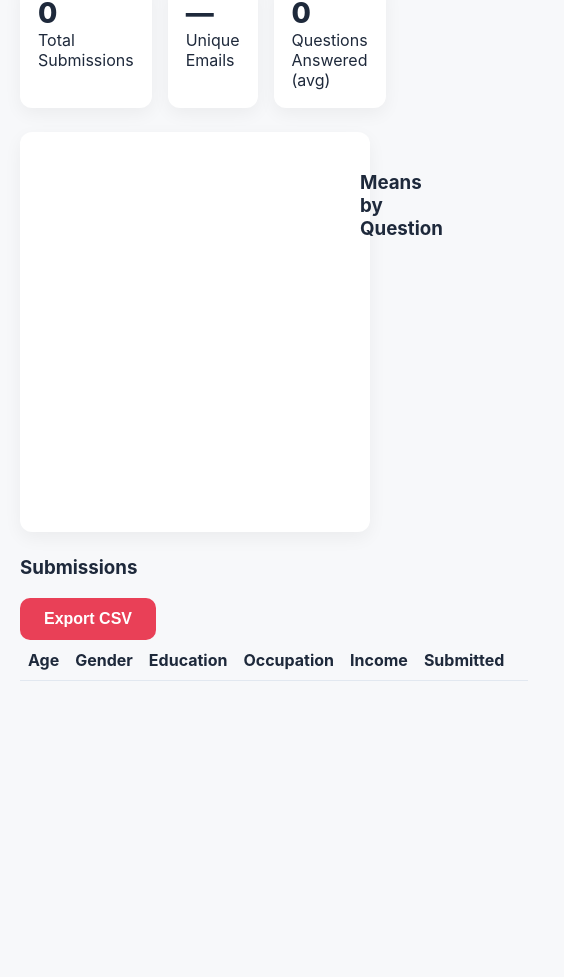
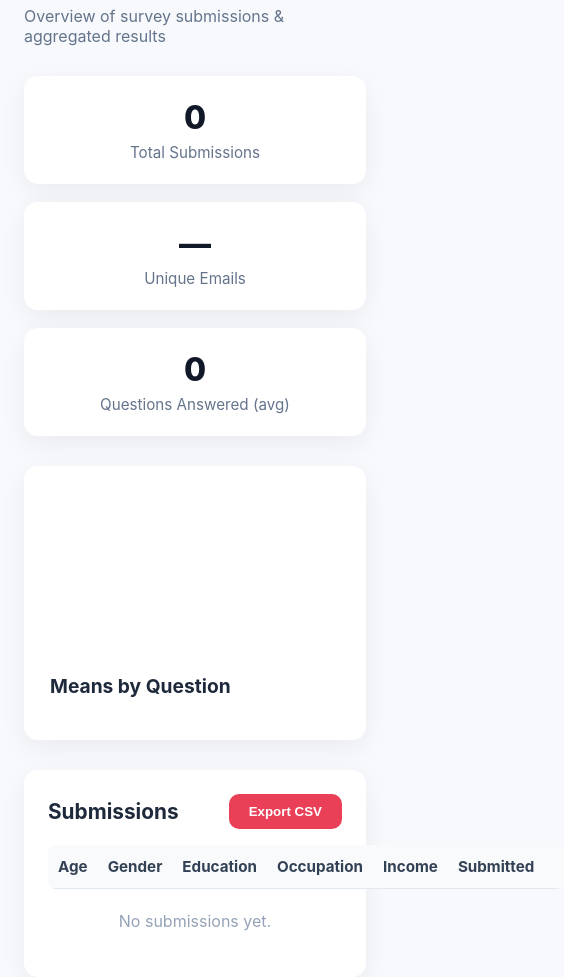
Before and after one commit to Badhan-alsoltech/AI-vs-Traditional, a website: page admin.html in a window 390 px wide. Shown: the part 177-1154 px from the top of the page, 564 px wide, since content can reach past the window. Before the commit the page ends 964 px from the top, so only its background shows below. Drawn offline with nearby package versions, Linux system fonts and the light colour scheme; no server answers.

Commit message:
Update admin.html

```diff
--- a/admin.html
+++ b/admin.html
@@ -11,179 +11,297 @@
   <script type="module" src="/screens/admin.js" defer></script>
 
   <style>
+    /* GLOBAL */
     body {
-      background: #f7f8fa;
+      background: #f7f9fc;
       color: #1e293b;
       font-family: 'Inter', sans-serif;
       margin: 0;
       overflow-x: hidden;
     }
 
+    /* NAVBAR */
     .nav {
-      width: 100%;
       position: fixed;
       top: 0;
+      width: 100%;
+      background: rgba(255, 255, 255, 0.9);
+      border-bottom: 1px solid #e2e8f0;
+      backdrop-filter: blur(12px);
       z-index: 1000;
-      background: rgba(255, 255, 255, 0.9);
-      backdrop-filter: blur(12px);
-      border-bottom: 1px solid #e5e7eb;
     }
 
     .nav-inner {
-      padding: 14px 24px;
-      max-width: 1200px;
+      display: flex;
+      align-items: center;
+      max-width: 1250px;
       margin: auto;
+      padding: 16px 28px;
     }
 
     .btn {
       background: #e94057;
-      color: #fff;
+      color: white;
+      padding: 10px 20px;
+      border-radius: 10px;
       border: none;
-      padding: 12px 24px;
-      font-size: 1rem;
       font-weight: 600;
-      border-radius: 10px;
       cursor: pointer;
-      transition: background 0.3s ease;
+      transition: 0.2s ease;
     }
+    .btn:hover { background: #d82d4c; }
 
-    .btn:hover {
-      background: #d82d4c;
-    }
-
+    /* ADMIN ROOT */
     .admin-root {
-      max-width: 1200px;
-      margin: 120px auto 80px;
-      padding: 0 20px;
+      max-width: 1250px;
+      margin: 130px auto 60px;
+      padding: 0 24px;
     }
 
     .admin-title {
-      font-size: 1.8rem;
+      font-size: 2.1rem;
       font-weight: 800;
+      margin-bottom: 12px;
     }
 
+    .admin-subtitle {
+      color: #64748b;
+      margin-bottom: 30px;
+    }
+
+    /* SUMMARY CARDS */
     .cards {
       display: flex;
-      gap: 16px;
-      margin-bottom: 24px;
+      gap: 18px;
+      margin-bottom: 30px;
     }
 
     .card {
-      background: #fff;
-      border-radius: 12px;
-      padding: 18px;
-      box-shadow: 0 6px 18px rgba(0,0,0,0.05);
       flex: 1;
+      background: white;
+      padding: 22px;
+      border-radius: 14px;
+      box-shadow: 0 8px 28px rgba(0, 0, 0, 0.06);
+      text-align: center;
     }
 
-    .number { font-size: 28px; font-weight: 800; }
+    .card .number {
+      font-size: 32px;
+      font-weight: 800;
+      margin-bottom: 6px;
+      color: #111827;
+    }
 
+    .card .label {
+      color: #64748b;
+      font-size: 0.95rem;
+    }
+
+    /* CHART CARD */
     .chart-card {
-      background: #fff;
-      border-radius: 12px;
-      padding: 20px;
+      background: white;
+      border-radius: 14px;
+      padding: 26px;
+      margin-bottom: 30px;
       display: flex;
-      gap: 20px;
-      box-shadow: 0 6px 18px rgba(0,0,0,0.05);
-      margin-bottom: 24px;
+      gap: 28px;
+      box-shadow: 0 8px 28px rgba(0, 0, 0, 0.06);
     }
 
     .chart-area {
       flex: 1;
-      height: 360px;
+      height: 380px;
+    }
+
+    .chart-side {
+      width: 280px;
+    }
+
+    .chart-title {
+      font-size: 1.2rem;
+      font-weight: 700;
+      margin-bottom: 12px;
     }
 
     .aggregates-list {
       list-style: none;
-      margin: 0;
       padding: 0;
     }
 
     .aggregates-list li {
       background: #f1f5f9;
-      padding: 8px 10px;
-      border-radius: 8px;
-      margin-bottom: 6px;
+      padding: 10px 14px;
+      margin-bottom: 10px;
+      border-radius: 10px;
+      font-size: 0.94rem;
+      line-height: 1.3rem;
+    }
+
+    /* SUBMISSIONS TABLE */
+    .submissions-card {
+      background: white;
+      padding: 24px;
+      border-radius: 14px;
+      box-shadow: 0 8px 28px rgba(0, 0, 0, 0.06);
+    }
+
+    .submissions-header {
+      display: flex;
+      justify-content: space-between;
+      align-items: center;
+      margin-bottom: 16px;
+    }
+
+    .submissions-header h3 {
+      margin: 0;
+      font-size: 1.3rem;
+      font-weight: 700;
     }
 
     table {
       width: 100%;
       border-collapse: collapse;
+      border-radius: 8px;
+      overflow: hidden;
     }
 
     th, td {
-      padding: 10px 8px;
+      padding: 12px 10px;
+      border-bottom: 1px solid #e2e8f0;
+      font-size: 0.95rem;
+    }
+
+    th {
+      background: #f8fafc;
+      color: #334155;
+      font-weight: 700;
+    }
+
+    td button {
+      padding: 6px 10px;
+      border-radius: 8px;
+      border: none;
+      cursor: pointer;
+      font-size: 0.85rem;
+      font-weight: 600;
+    }
+
+    .view-btn {
+      background: #0ea5a3;
+      color: white;
+    }
+
+    .delete-btn {
+      background: #ef4444;
+      color: white;
+      opacity: 0.5;
+      cursor: not-allowed;
+    }
+
+    /* TABLE EMPTY STATE */
+    #tableEmpty {
+      padding: 22px;
+      text-align: center;
+      color: #94a3b8;
+    }
+
+    /* MODAL */
+    .modal-backdrop {
+      position: fixed;
+      inset: 0;
+      background: rgba(0, 0, 0, 0.45);
+      display: none;
+      justify-content: center;
+      align-items: center;
+      z-index: 2000;
+    }
+
+    .modal {
+      background: white;
+      padding: 28px;
+      border-radius: 16px;
+      width: 96%;
+      max-width: 900px;
+      max-height: 90vh;
+      overflow-y: auto;
+      box-shadow: 0 14px 40px rgba(0, 0, 0, 0.18);
+    }
+
+    .modal h3 {
+      margin-top: 0;
+      font-size: 1.4rem;
+      font-weight: 700;
+    }
+
+    .modal-section {
+      margin-bottom: 20px;
+      padding-bottom: 16px;
       border-bottom: 1px solid #e2e8f0;
     }
 
-    .modal-backdrop {
-      position: fixed;
-      inset: 0;
-      background: rgba(0,0,0,0.4);
-      display: none;
-      justify-content: center;
-      align-items: center;
+    .modal-field {
+      margin-bottom: 12px;
+      font-size: 0.95rem;
     }
 
-    .modal {
-      background: #fff;
-      border-radius: 12px;
-      padding: 20px;
-      max-width: 900px;
-      width: 95%;
-      max-height: 90vh;
-      overflow-y: auto;
-      box-shadow: 0 12px 40px rgba(0,0,0,0.2);
+    /* RESPONSIVE */
+    @media (max-width: 900px) {
+      .cards { flex-direction: column; }
+      .chart-card { flex-direction: column; }
+      .chart-side { width: 100%; }
     }
-
   </style>
 </head>
 
 <body>
 
-  <!-- Navigation -->
+  <!-- NAV -->
   <nav class="nav">
     <div class="nav-inner">
       <button class="btn" id="backHome" style="background:#64748b;">← Back to Home</button>
     </div>
   </nav>
 
-  <!-- Admin Content -->
+  <!-- CONTENT -->
   <div class="admin-root">
 
     <div class="admin-title">Admin Dashboard</div>
+    <div class="admin-subtitle">Overview of survey submissions & aggregated results</div>
 
+    <!-- SUMMARY CARDS -->
     <div class="cards">
       <div class="card">
         <div class="number" id="totalSubmissions">0</div>
-        <div>Total Submissions</div>
+        <div class="label">Total Submissions</div>
       </div>
-
       <div class="card">
         <div class="number" id="uniqueEmails">—</div>
-        <div>Unique Emails</div>
+        <div class="label">Unique Emails</div>
       </div>
-
       <div class="card">
         <div class="number" id="questionsAnswered">0</div>
-        <div>Questions Answered (avg)</div>
+        <div class="label">Questions Answered (avg)</div>
       </div>
     </div>
 
+    <!-- CHART -->
     <div class="chart-card">
       <div class="chart-area">
         <canvas id="groupedChart"></canvas>
       </div>
 
-      <div>
-        <h3>Means by Question</h3>
+      <div class="chart-side">
+        <div class="chart-title">Means by Question</div>
         <ul class="aggregates-list" id="aggregatesList"></ul>
       </div>
     </div>
 
+    <!-- SUBMISSIONS -->
     <div class="submissions-card">
-      <h3>Submissions</h3>
-      <button id="exportCsv" class="btn">Export CSV</button>
+      <div class="submissions-header">
+        <h3>Submissions</h3>
+        <button id="exportCsv" class="btn">Export CSV</button>
+      </div>
 
       <table id="submissionsTable">
         <thead>
@@ -200,19 +318,16 @@
         <tbody></tbody>
       </table>
 
-      <div id="tableEmpty" style="display:none; padding:20px; text-align:center; color:#64748b;">
-        No submissions yet.
-      </div>
+      <div id="tableEmpty">No submissions yet.</div>
     </div>
-
   </div>
 
-  <!-- Modal -->
+  <!-- MODAL -->
   <div class="modal-backdrop" id="modalBackdrop">
     <div class="modal">
       <h3 id="modalTitle"></h3>
       <div id="modalContent"></div>
-      <button id="closeModal" class="btn" style="margin-top:20px;">Close</button>
+      <button class="btn" id="closeModal" style="margin-top:20px;">Close</button>
     </div>
   </div>
 
```
